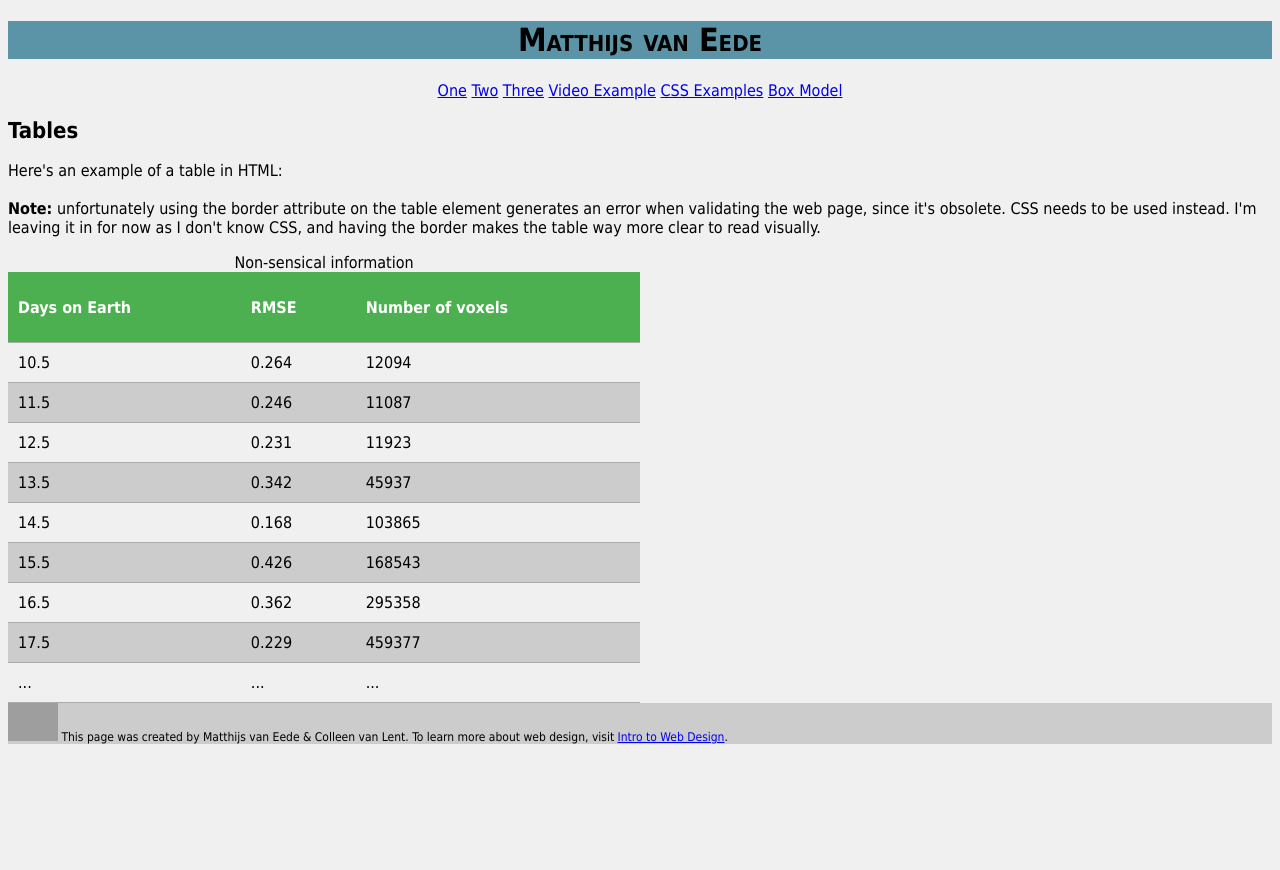
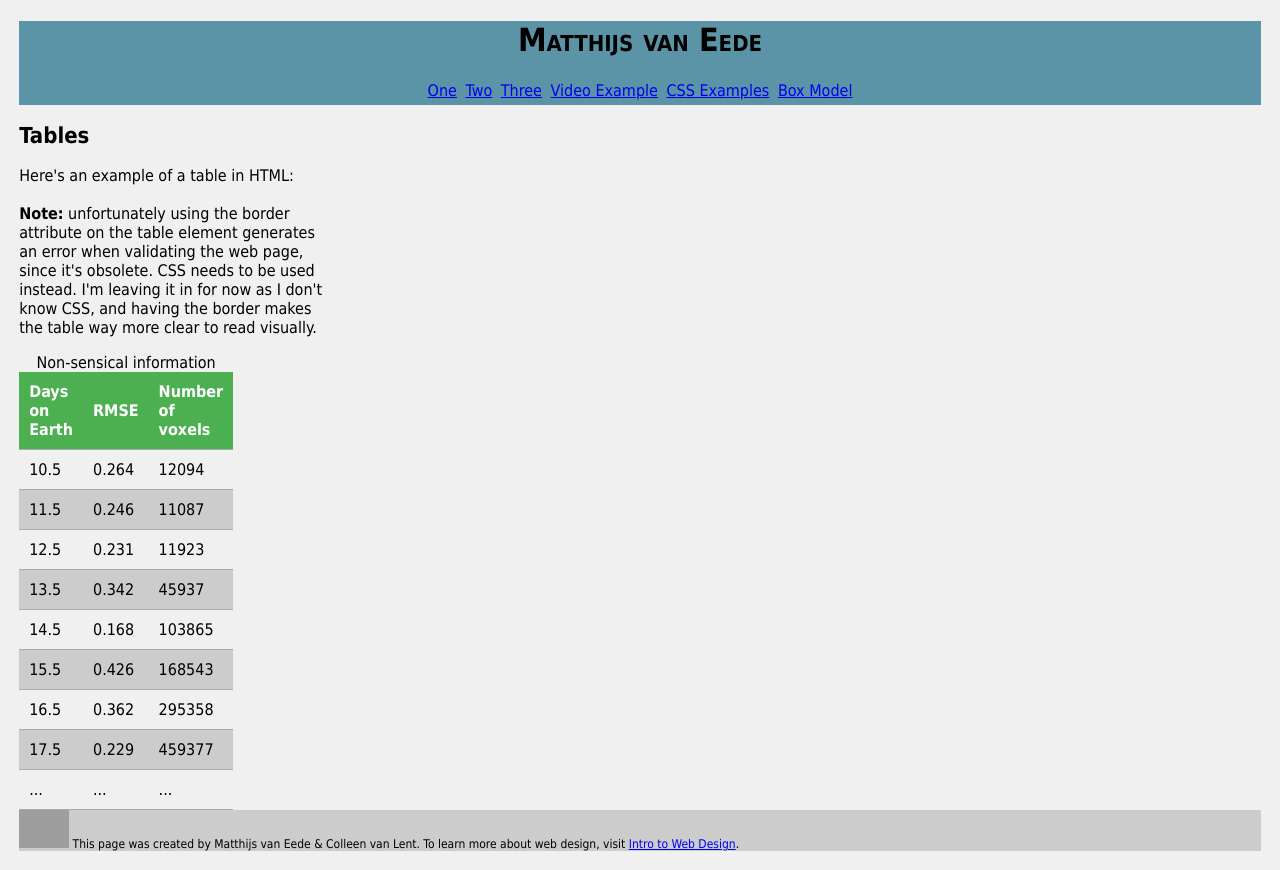
Before and after one commit to mcvaneede/webdesign-course-example, a plain HTML site: page webdesign-tables.html in a window 1280 px wide. Before the commit the page ends 800 px from the top, so only its background shows below. Drawn offline with Linux system fonts and the light colour scheme; grey boxes are pictures that could not be loaded.

Commit message:
* changed the layout of the main page, played around more with CSS styling

```diff
--- a/css/main.css
+++ b/css/main.css
@@ -6,12 +6,17 @@ webdesign course
 body {
   background: #F0F0F0;
   font-family: Tahoma, Geneva, Helvetica;
+  margin: 1.5%;
 }
 
 h1 {
   font-variant: small-caps;
   text-align: center;
+}
+
+header {
   background-color: #5B94A6;
+  padding-bottom: 5px;
 }
 
 h2 {
@@ -19,8 +24,20 @@ h2 {
   font-weight: bold;
 }
 
+section {
+  display: inline-block;
+  width: 25%;
+  float: left;
+  margin-right: 2%;
+}
+
 nav {
   text-align: center;
+}
+
+.navlink {
+  margin-left: 2px;
+  margin-right: 2px;
 }
 
 table {
@@ -63,4 +80,5 @@ summary {
 footer {
   background-color: #CCCCCC;
   font-size: 12px;
+  clear: both;
 }
--- a/webdesign-tables.html
+++ b/webdesign-tables.html
@@ -9,12 +9,12 @@
     <header>
       <h1>Matthijs van Eede</h1>
       <nav>
-  			<a href="index.html">One</a>
-  			<a href="webdesign-tables.html">Two</a>
-  			<a href="webdesign-music-example.html">Three</a>
-  			<a href="webdesign-video-example.html">Video Example</a>
-  			<a href="webdesign-css-on-span-div-p.html">CSS Examples</a>
-  			<a href="webdesign-box-model.html">Box Model</a>
+  			<a class="navlink" href="index.html">One</a>
+  			<a class="navlink" href="webdesign-tables.html">Two</a>
+  			<a class="navlink" href="webdesign-music-example.html">Three</a>
+  			<a class="navlink" href="webdesign-video-example.html">Video Example</a>
+  			<a class="navlink" href="webdesign-css-on-span-div-p.html">CSS Examples</a>
+  			<a class="navlink" href="webdesign-box-model.html">Box Model</a>
   		</nav>
     </header>
     <main>
```
Also changed, not shown: index.html (+9 -9 lines), webdesign-box-model.html (+6 -6 lines), webdesign-css-on-span-div-p.html (+6 -6 lines), webdesign-music-example.html (+6 -6 lines), webdesign-video-example.html (+6 -6 lines).
